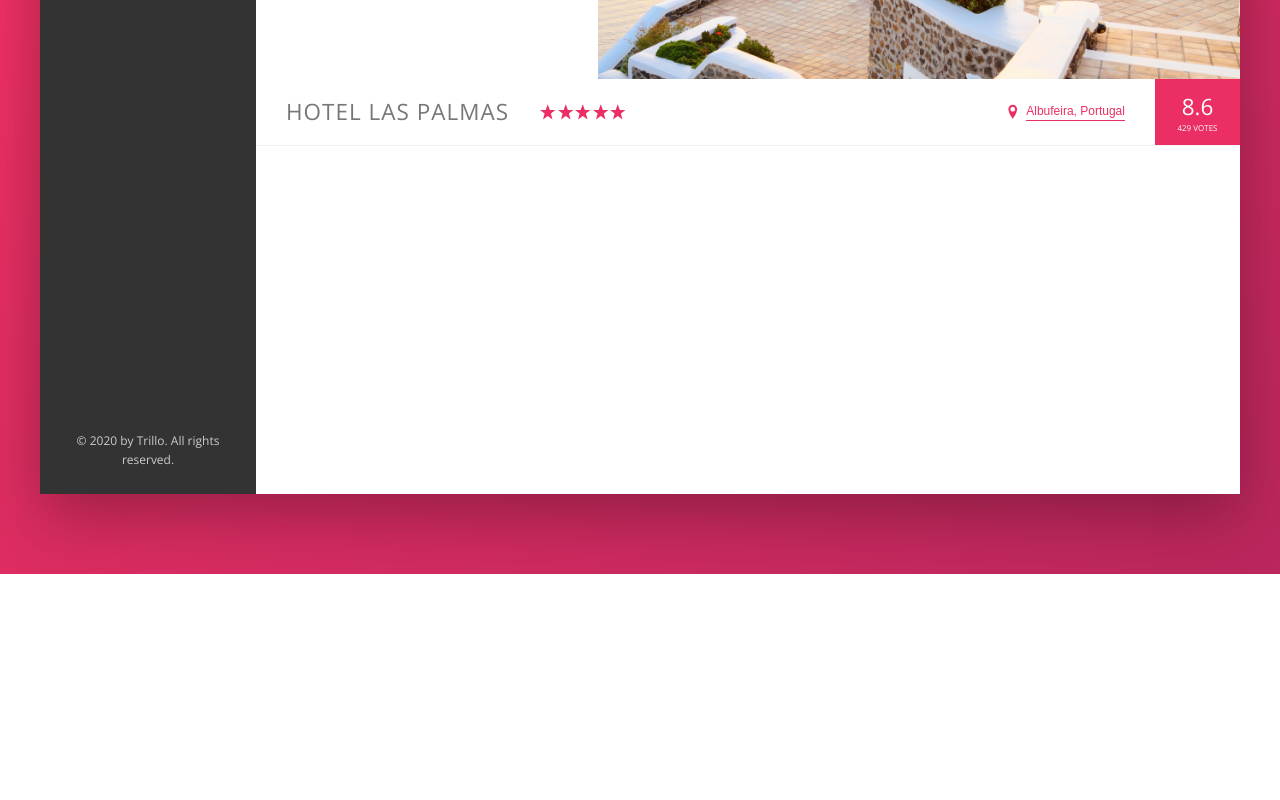
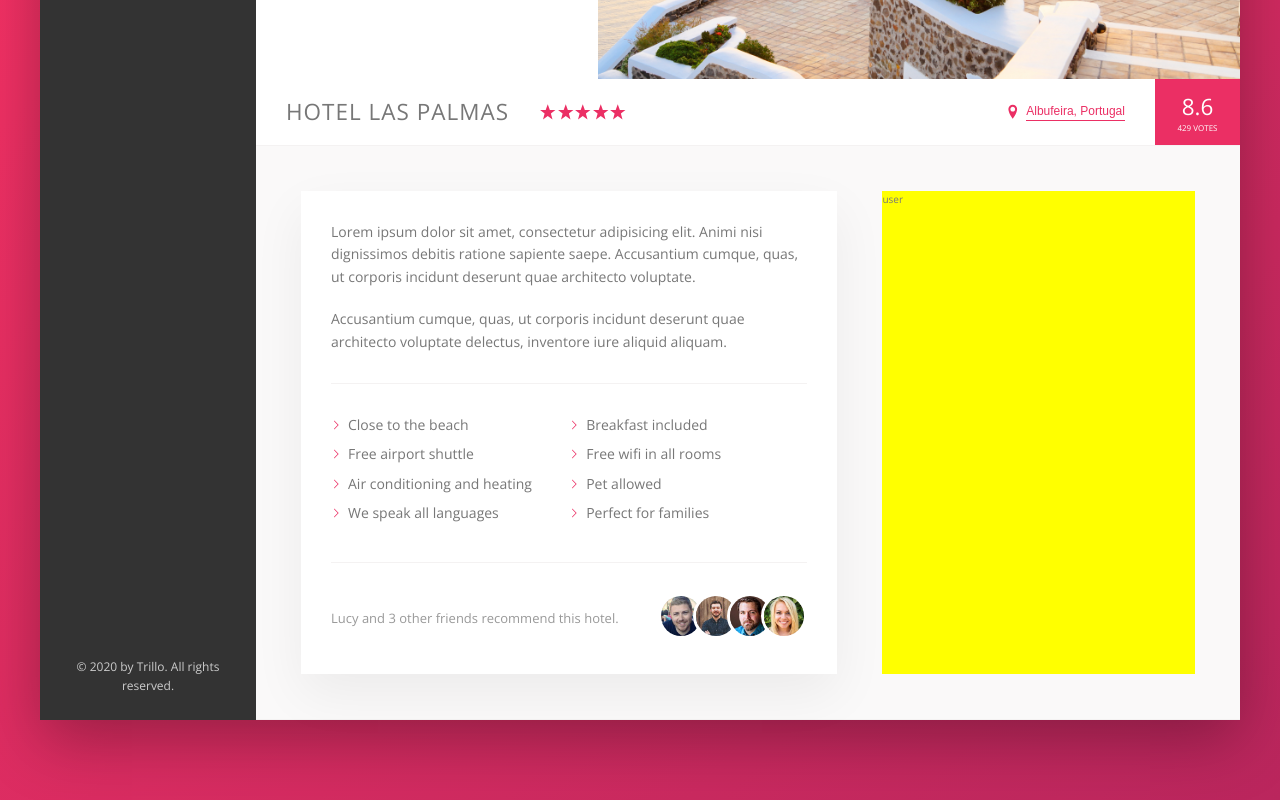
Before and after one commit to edmundtck/trillo, a website: page index.html in a window 1280 px wide. Shown: the part 456-1256 px from the top of the page. Before the commit the page ends 1030 px from the top, so only its background shows below. Drawn offline with nearby package versions, Linux system fonts and the light colour scheme.

Commit message:
description section

```diff
--- a/index.html
+++ b/index.html
@@ -125,6 +125,41 @@
                         </div>
                     </div>
 
+                    <div class="detail">
+                        <div class="description">
+                            <p class="paragraph">
+                                Lorem ipsum dolor sit amet, consectetur adipisicing elit. Animi nisi dignissimos debitis ratione sapiente saepe. Accusantium cumque, quas, ut corporis incidunt deserunt quae architecto voluptate.
+                            </p>
+                            <p class="paragraph">
+                                Accusantium cumque, quas, ut corporis incidunt deserunt quae architecto voluptate delectus, inventore iure aliquid aliquam.
+                            </p>
+                            <ul class="list">
+                                <li class="list__item">Close to the beach</li>
+                                <li class="list__item">Breakfast included</li>
+                                <li class="list__item">Free airport shuttle</li>
+                                <li class="list__item">Free wifi in all rooms</li>
+                                <li class="list__item">Air conditioning and heating</li>
+                                <li class="list__item">Pet allowed</li>
+                                <li class="list__item">We speak all languages</li>
+                                <li class="list__item">Perfect for families</li>
+                            </ul>
+                            <div class="recommend">
+                                <div class="recommend__count">
+                                    Lucy and 3 other friends recommend this hotel.
+                                </div>
+                                <div class="recommend__friends">
+                                    <img src="img/user-3.jpg" alt="Friend 1" class="recommend__photo">
+                                    <img src="img/user-4.jpg" alt="Friend 2" class="recommend__photo">
+                                    <img src="img/user-5.jpg" alt="Friend 3" class="recommend__photo">
+                                    <img src="img/user-6.jpg" alt="Friend 4" class="recommend__photo">
+                                </div>
+                            </div>
+                        </div>
+                        <div class="user-reviews">
+                            user
+                        </div>
+                    </div>
+
 
 
                 </main>
--- a/sass/_base.scss
+++ b/sass/_base.scss
@@ -33,6 +33,9 @@ Grey dark 3: #999
     --color-white: #fff;
 
     --shadow-dark: 0 2rem 6rem rgba(0,0,0,.3);
+    --shadow-light: 0 2rem 5rem rgba(0,0,0,.06);
+
+    --line: 1px solid var(--color-grey-light-2);
 }
 
 *,
--- a/sass/_components.scss
+++ b/sass/_components.scss
@@ -204,7 +204,7 @@
 // OVERVIEW
 .overview {
     display: flex;
-    border-bottom: 1px solid var(--color-grey-light-2);
+    border-bottom: var(--line);
     align-items: center;
 
 
@@ -303,3 +303,80 @@
         transform: scale(1);
     }
 }
+
+
+//////////////////////////////////////
+// PARAGRAPH
+.paragraph:not(:last-of-type) {
+    margin-bottom: 2rem;
+}
+
+
+//////////////////////////////////////
+// LIST
+.list {
+    border-top: var(--line);
+    border-bottom: var(--line);
+    list-style: none;
+    margin: 3rem 0;
+    padding: 3rem 0;
+    display: flex;
+    flex-wrap: wrap;
+
+    &__item {
+        flex: 0 0 50%;
+        margin-bottom: .7rem;
+
+        &::before {
+            content: "";
+            height: 1rem;
+            width: 1rem;
+            margin-right: .7rem;
+            display: inline-block;
+
+            // Older browser
+            // background-image: url(../img/chevron-thin-right.svg);
+            // background-size: cover;
+
+            // New browser
+            background-color: var(--color-primary);
+            -webkit-mask-image: url(../img/chevron-thin-right.svg);
+            -webkit-mask-size: cover;
+            mask-image: url(../img/chevron-thin-right.svg);
+            mask-size: cover;
+        }
+    }
+}
+
+
+//////////////////////////////////////
+// RECOMMEND
+.recommend {
+    font-size: 1.3rem;
+    color: var(--color-grey-dark-3);
+
+    display: flex;
+    align-items: center;
+
+    &__count {
+        margin-right: auto;
+
+    }
+
+    &__friends {
+
+    }
+
+    &__photo {
+        height: 4rem;
+        width: 4rem;
+        border-radius: 50%;
+        border: 3px solid var(--color-white);
+        box-sizing: content-box;
+
+
+        &:not(:last-child) {
+            margin-right: -1.5rem;
+        }
+    }
+}
--- a/sass/_layout.scss
+++ b/sass/_layout.scss
@@ -11,7 +11,7 @@
     height: 7rem;
     font-size: 1.4rem;
     background-color: var(--color-white);
-    border-bottom: 1px solid var(--color-grey-light-2);
+    border-bottom: var(--line);
 
     display: flex;
     justify-content: space-between;
@@ -35,7 +35,25 @@
 .hotel-view {
     background-color: var(--color-white);
     flex: 1;
+}
 
-    // Testing
-    height: 80rem;
+.detail {
+    display: flex;
+    padding: 4.5rem;
+    background-color: var(--color-grey-light-1);
+    border-bottom: var(--line);
 }
+
+.description {
+    font-size: 1.4rem;
+    background-color: var(--color-white);
+    box-shadow: var(--shadow-light);
+    padding: 3rem;
+    flex: 0 0 60%;
+    margin-right: 4.5rem;
+}
+
+.user-reviews {
+    background-color: yellow;
+    flex: 1;
+}
```
Also changed, not shown: css/style.css.
